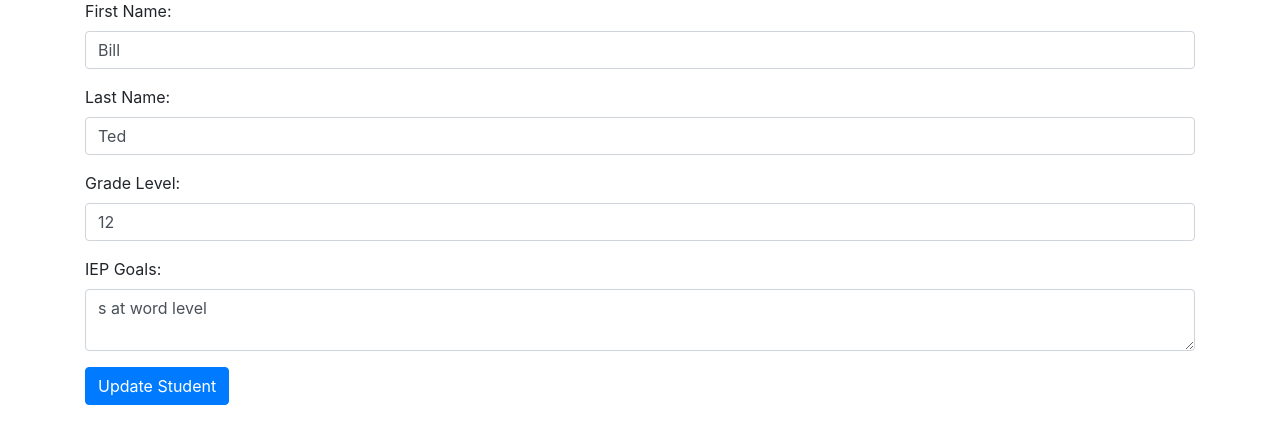
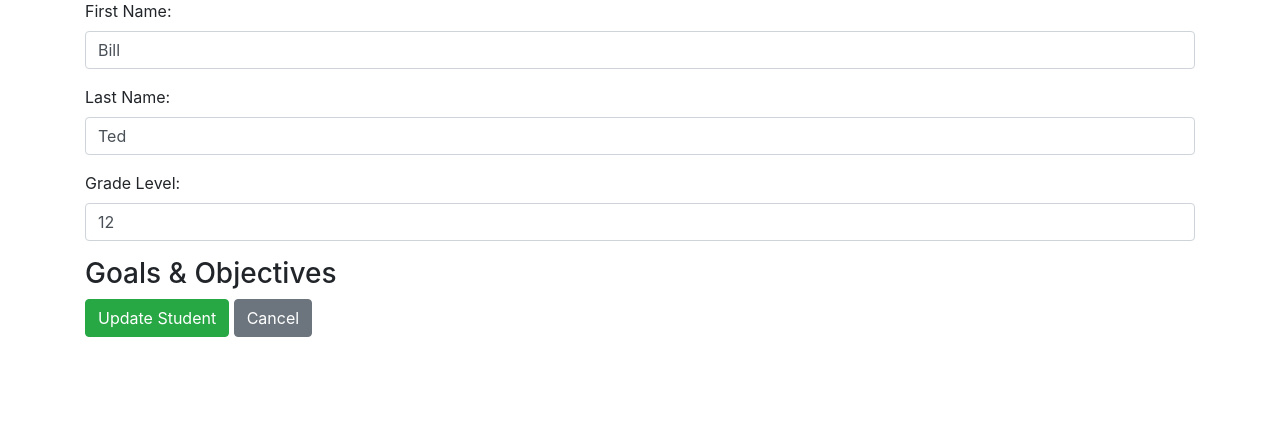
Before and after one commit to hendrism/student_database, a Flask app: page /edit_student/1 in a window 1280 px wide. Shown: the part 127-571 px from the top of the page. Run offline with Flask 3, Linux system fonts and the light colour scheme; data comes from the database, SQL or seed files in the repository; both versions use the stored data as it was after the commit; some libraries are stand-ins or nearby versions.

Commit message:
yesterday
d

```diff
--- a/routes.py
+++ b/routes.py
@@ -112,15 +112,31 @@
 @routes_bp.route('/edit_student/<int:student_id>', methods=['GET', 'POST'])
 def edit_student(student_id):
     student = Student.query.get_or_404(student_id)
+    goals = Goal.query.filter_by(student_id=student_id).all()
+
+    # Fetch objectives linked to those goals
+    objectives = Objective.query.filter(Objective.goal_id.in_([goal.goal_id for goal in goals])).all()
+
     if request.method == 'POST':
         student.first_name = request.form['first_name']
         student.last_name = request.form['last_name']
         student.grade_level = request.form['grade_level']
-        student.iep_goals = request.form['iep_goals']
+
+        # Update goals
+        for goal in goals:
+            goal_desc = request.form.get(f'goal_{goal.goal_id}', goal.goal_description)
+            goal.goal_description = goal_desc
+
+        # Update objectives
+        for objective in objectives:
+            obj_desc = request.form.get(f'objective_{objective.objective_id}', objective.objective_description)
+            objective.objective_description = obj_desc
+
         db.session.commit()
         flash('Student updated successfully!', 'success')
         return redirect(url_for('routes.index'))
-    return render_template('edit_student.html', student=student)
+
+    return render_template('edit_student.html', student=student, goals=goals, objectives=objectives)
 
 @routes_bp.route('/delete_student/<int:student_id>')
 def delete_student(student_id):
--- a/templates/edit_student.html
+++ b/templates/edit_student.html
@@ -2,23 +2,42 @@
 
 {% block content %}
   <h2>Edit Student</h2>
-  <form method="POST">
-    <div class="form-group">
-      <label for="first_name">First Name:</label>
-      <input type="text" class="form-control" id="first_name" name="first_name" value="{{ student.first_name }}" required>
+
+  <form action="" method="POST">
+    <div class="mb-3">
+      <label for="first_name" class="form-label">First Name:</label>
+      <input type="text" id="first_name" name="first_name" class="form-control" value="{{ student.first_name }}" required>
     </div>
-    <div class="form-group">
-      <label for="last_name">Last Name:</label>
-      <input type="text" class="form-control" id="last_name" name="last_name" value="{{ student.last_name }}" required>
+
+    <div class="mb-3">
+      <label for="last_name" class="form-label">Last Name:</label>
+      <input type="text" id="last_name" name="last_name" class="form-control" value="{{ student.last_name }}" required>
     </div>
-    <div class="form-group">
-      <label for="grade_level">Grade Level:</label>
-      <input type="text" class="form-control" id="grade_level" name="grade_level" value="{{ student.grade_level }}">
+
+    <div class="mb-3">
+      <label for="grade_level" class="form-label">Grade Level:</label>
+      <input type="text" id="grade_level" name="grade_level" class="form-control" value="{{ student.grade_level }}">
     </div>
-    <div class="form-group">
-      <label for="iep_goals">IEP Goals:</label>
-      <textarea class="form-control" id="iep_goals" name="iep_goals">{{ student.iep_goals }}</textarea>
-    </div>
-    <button type="submit" class="btn btn-primary">Update Student</button>
+
+    <h3>Goals & Objectives</h3>
+    {% for goal in goals %}
+      <div class="mb-3">
+        <label for="goal_{{ goal.goal_id }}" class="form-label">Goal:</label>
+        <input type="text" id="goal_{{ goal.goal_id }}" name="goal_{{ goal.goal_id }}" class="form-control" value="{{ goal.goal_description }}">
+      </div>
+
+      <h4>Objectives</h4>
+      {% for objective in objectives %}
+        {% if objective.goal_id == goal.goal_id %}
+          <div class="mb-3">
+            <label for="objective_{{ objective.objective_id }}" class="form-label">Objective:</label>
+            <input type="text" id="objective_{{ objective.objective_id }}" name="objective_{{ objective.objective_id }}" class="form-control" value="{{ objective.objective_description }}">
+          </div>
+        {% endif %}
+      {% endfor %}
+    {% endfor %}
+
+    <button type="submit" class="btn btn-success">Update Student</button>
+    <a href="{{ url_for('routes.students') }}" class="btn btn-secondary">Cancel</a>
   </form>
 {% endblock %}
```
Also changed, not shown: templates/add_session.html (added, +57 -0 lines), database.db, 1 other file.
